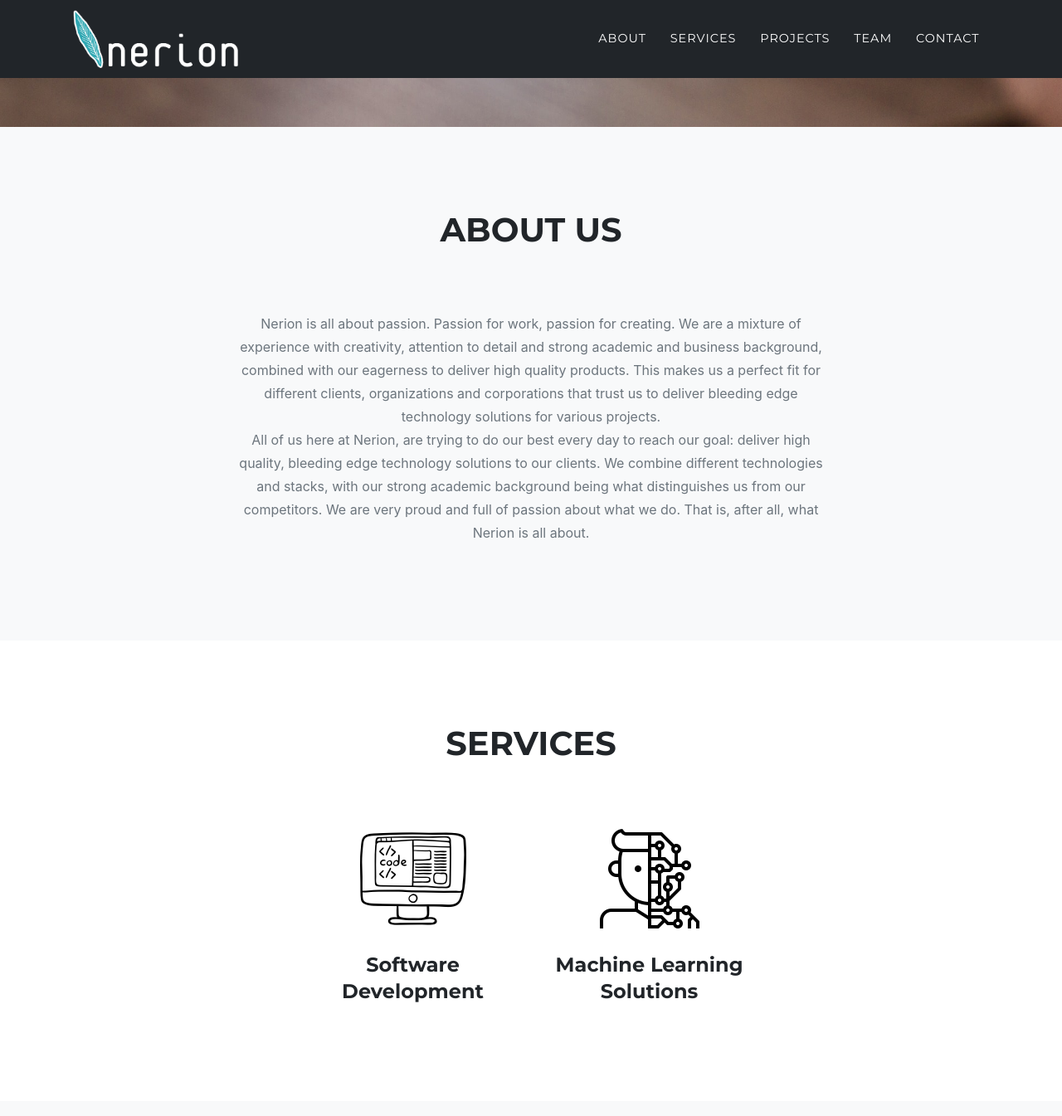
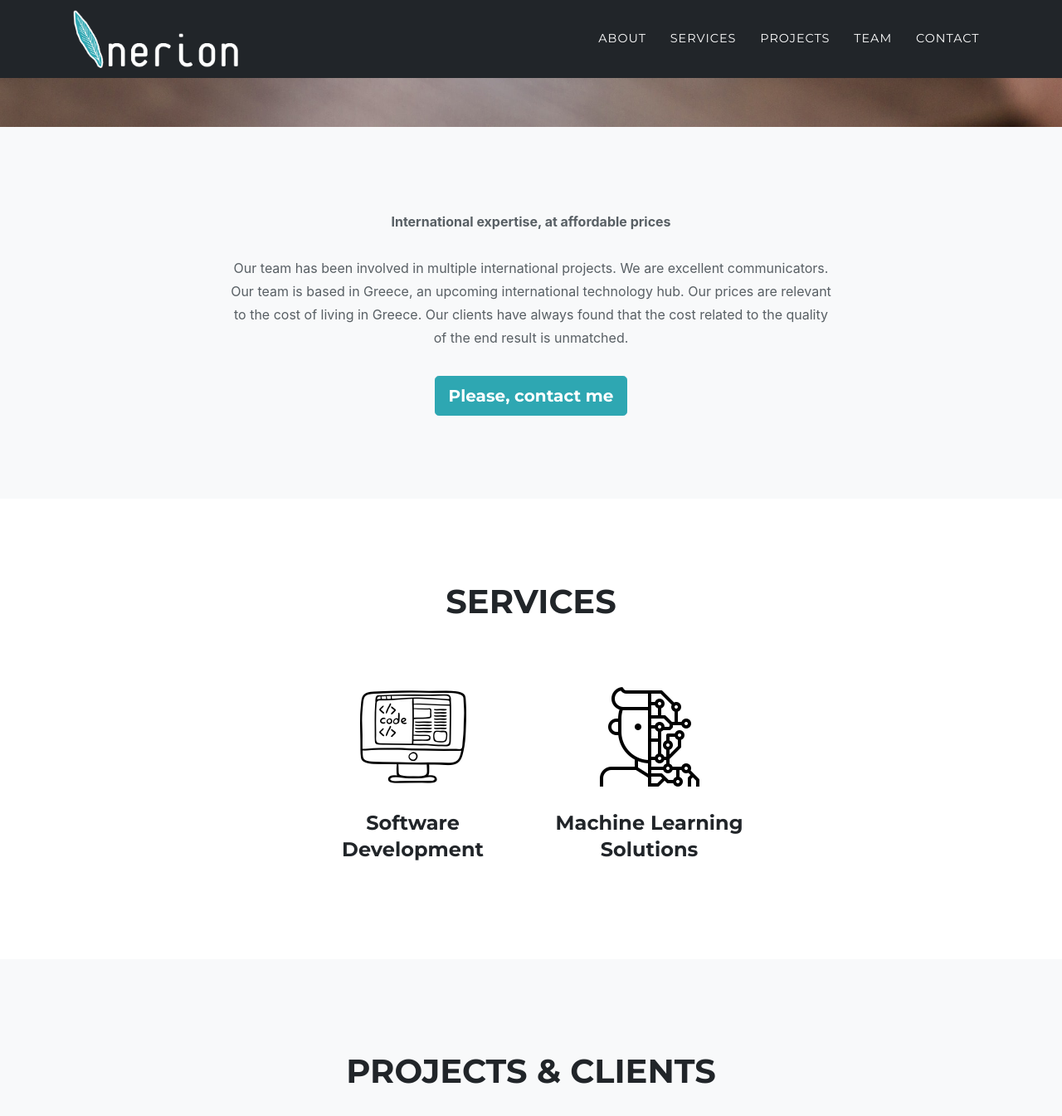
Before and after one commit to tolisdotkarag/nerion-website, a Jekyll site: the page built from index.md, in a window 1280 px wide and 1400 px high, scrolled down 692 px. Shown: the top 1345 px of the window at 83% size. Built offline with Jekyll 4.4.1, drawn with Linux system fonts in a browser that asks for light colours; some web fonts are replaced.

Commit message:
[NR-3] international expertise text added in about section

```diff
--- a/_data/sitetext.yml
+++ b/_data/sitetext.yml
@@ -73,8 +73,8 @@ en: &DEFAULT_EN
   about:
     title: "About Us"
     text: ""
-    body: "Nerion is all about passion. Passion for work, passion for creating. We are a mixture of experience with creativity, attention to detail and strong academic and business background, combined with our eagerness to deliver high quality products. This makes us a perfect fit for different clients, organizations and corporations that trust us to deliver bleeding edge technology solutions for various projects.
-           <br/>All of us here at Nerion, are trying to do our best every day to reach our goal: deliver high quality, bleeding edge technology solutions to our clients. We combine different technologies and stacks, with our strong academic background being what distinguishes us from our competitors. We are very proud and full of passion about what we do. That is, after all, what Nerion is all about."
+    body: "<b>International expertise, at affordable prices</b><br/><br />
+            Our team has been involved in multiple international projects. We are excellent communicators. Our team is based in Greece, an upcoming international technology hub. Our prices are relevant to the cost of living in Greece. Our clients have always found that the cost related to the quality of the end result is unmatched."
     section: about
 
   clients:
--- a/_includes/about.html
+++ b/_includes/about.html
@@ -1,17 +1,20 @@
 <!-- About -->
 <section class="bg-light page-section" id="{{ site.data.sitetext[site.locale].about.section | default: "about" }}">
   <div class="container">
-    <div class="row">
+    <!-- <div class="row">
       <div class="col-lg-12 text-center">
         <h2 class="section-heading text-uppercase">{{ site.data.sitetext[site.locale].about.title | default: "About Us" }}</h2>
         <h3 class="section-subheading text-muted">{{ site.data.sitetext[site.locale].about.text | default: "" }}</h3>
       </div>
-    </div>
+    </div> -->
     <div class="row">
       <div class="col-lg-8 mx-auto text-center">
         <div class="large text-muted">{{ site.data.sitetext[site.locale].about.body | markdownify }}</div>
       </div>
     </div>
+    <div class="row">
+     <a class="mx-auto mt-3 btn btn-primary btn-lg text-white cursor-pointer">Please, contact me</a>
+    </div>
   </div>
 </section>
 <!-- End About -->
--- a/_includes/portfolio_grid.html
+++ b/_includes/portfolio_grid.html
@@ -13,7 +13,7 @@
         <a class="d-flex justify-content-center portfolio-link" >
           <img class="img-fluid" src="{{ project.caption.thumbnail }}" alt="">
         </a>
-        <div class="portfolio-caption">
+        <div class="portfolio-caption text-muted">
           <p >{{ project.caption.subtitle }}</p>
         </div>
         <div class="portfolio-stars text-center">
--- a/_sass/base/_page.scss
+++ b/_sass/base/_page.scss
@@ -12,6 +12,7 @@ a {
   color: $primary;
   &:hover {
     color: darken($primary, 10%);
+    cursor: pointer;
   }
 }
 
@@ -71,3 +72,7 @@ img::selection {
 img::-moz-selection {
   background: transparent;
 }
+
+.text-muted {
+  color: #585f64 !important;
+}
```
